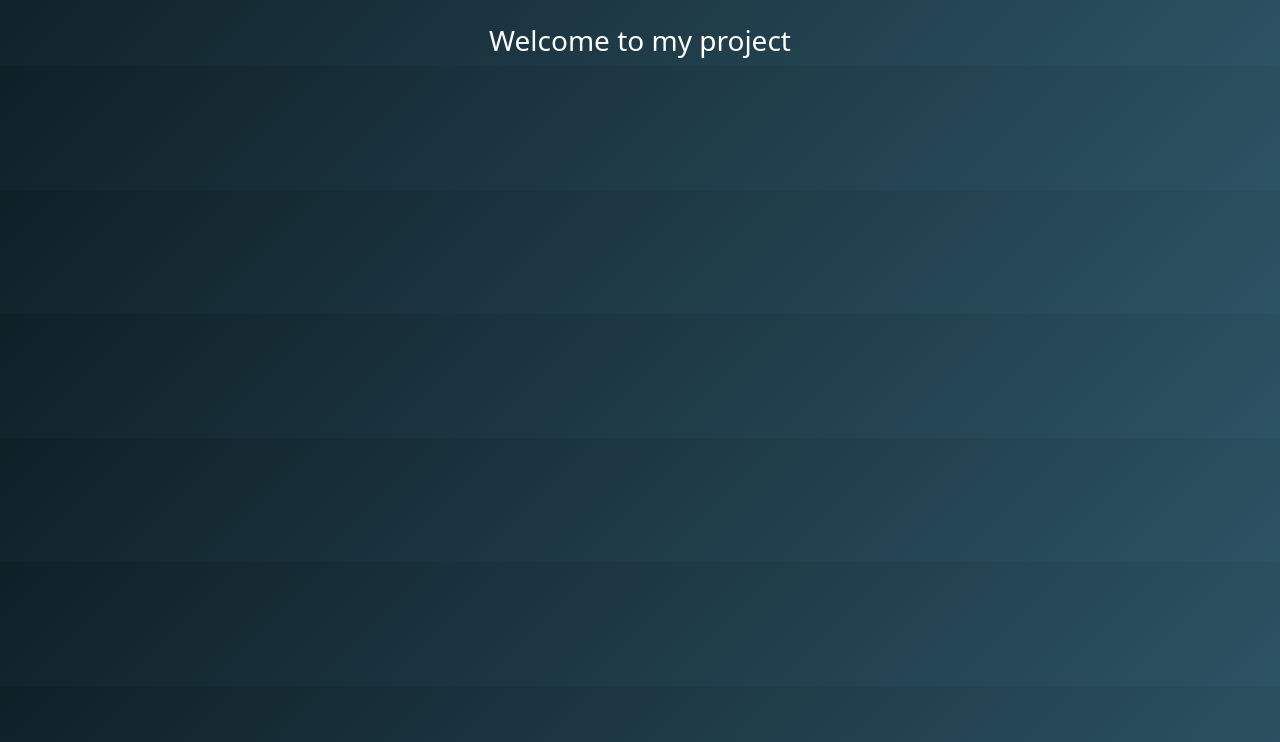
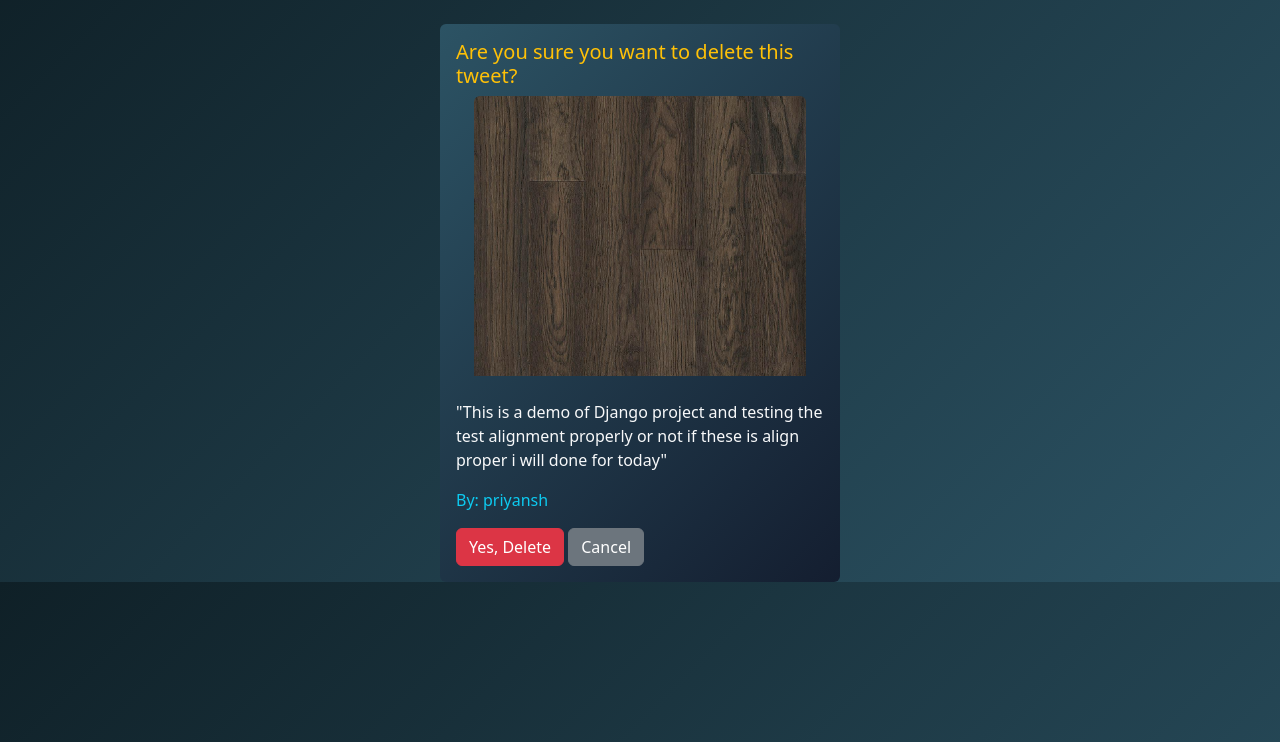
Before and after one commit to priyansh0712/Django-Project, a Django app: page /2/delete/ in a window 1280 px wide. Shown: the part 58-800 px from the top of the page. Run offline with Django 5.2, Linux system fonts and the light colour scheme; a user stored in the database is signed in; data comes from the database, SQL or seed files in the repository; both versions use the stored data as it was after the commit.

Commit message:
Add Functionalities

```diff
--- a/Project/tweet/forms.py
+++ b/Project/tweet/forms.py
@@ -4,4 +4,4 @@
 class TweetForm(forms.ModelForm):
     class Meta:
         model = Tweet
-        fields = ['text','photo']  # Name should must be a Fields
+        fields = ['text','photo']  # Removed 'user' field as it should be set in the view
--- a/Project/tweet/templates/tweet_delete.html
+++ b/Project/tweet/templates/tweet_delete.html
@@ -1,9 +1,28 @@
 {% extends "layout.html" %}
 
 {% block title %}
-    Tweet with Me
+    Delete Tweet
 {% endblock %}
 
 {% block content %}
-    <h3 class="text-center text-white mt-4">Welcome to my project</h3>
+    <div class="container mt-4">
+        {% comment %} <h3 class="text-center text-white">Delete Tweet</h3> {% endcomment %}
+        <div class="card mx-auto" style="max-width: 400px; background: linear-gradient(135deg, #2C5364, #141E30); border: none;">
+            <div class="card-body text-light">
+                <h5 class="card-title text-warning">Are you sure you want to delete this tweet?</h5>
+                <img src="{{ tweet.photo.url }}" style="width: 90%;
+                height: 280px;
+                object-fit: cover;
+                display: block;
+                margin: 0 auto;" class="card-img-top rounded-top" alt="Tweet image">
+                <p class="card-text mt-4">"{{ tweet.text }}"</p>
+                <p class="text-info">By: {{ tweet.user.username }}</p>
+                <form method="post" class="d-inline">
+                    {% csrf_token %}
+                    <button type="submit" class="btn btn-danger">Yes, Delete</button>
+                    <a href="{% url 'display_tweet' %}" class="btn btn-secondary">Cancel</a>
+                </form>
+            </div>
+        </div>
+    </div>
 {% endblock %}
--- a/Project/tweet/templates/tweet_list.html
+++ b/Project/tweet/templates/tweet_list.html
@@ -59,8 +59,8 @@
               <h5 class="card-title fw-bold mb-2" style="color: #5495b0ff;">{{ tweet.user.username }}</h5>
               <p class="card-text" style="color: #f5f5f5;">{{ tweet.text }}</p>
               <div class="d-flex gap-2 mt-3">
-                <button href="{% url 'edit_tweet' tweet.id %}" class="btn edit-btn">Edit</button>
-                <button href="{% url 'delete_tweet' tweet.id %}" class="btn delete-btn">Delete</button>
+                <a href="{% url 'edit_tweet' tweet.id %}" class="btn edit-btn">Edit</a>
+                <a href="{% url 'delete_tweet' tweet.id %}" class="btn delete-btn">Delete</a>
               </div>
             </div>
           </div>
--- a/Project/tweet/urls.py
+++ b/Project/tweet/urls.py
@@ -21,7 +21,7 @@
 from . import views
 
 urlpatterns = [
-    path('', views.dispay_tweet , name="dialay_tweet"),
+    path('', views.dispay_tweet , name="display_tweet"),
     path('create/',views.create_tweet,name ="create_tweet"),
     path('<int:tweet_id>/edit/', views.edit_tweet, name='edit_tweet'),
     path('<int:tweet_id>/delete/',views.delete_tweet,name="delete_tweet"),
--- a/Project/tweet/views.py
+++ b/Project/tweet/views.py
@@ -2,15 +2,13 @@
 from .models import Tweet
 from .forms import TweetForm
 from django.shortcuts import get_object_or_404,redirect
-# Create your views here.
 
-def testing(request):
-    return render(request,'index.html')
-
+# View for Display all Tweet
 def dispay_tweet(request):
     tweets = Tweet.objects.all().order_by('-date')
     return render(request,'tweet_list.html',{'tweet': tweets})
 
+# View for Create Tweet
 def create_tweet(request):
     form = None
     if request.method == 'POST':
@@ -20,13 +18,18 @@
             tweet.user = request.user
             tweet.save()
             return redirect('display_tweet')
+        else:
+            print(form.errors)
     else:
         form = TweetForm()
     return render(request,'tweet_form.html',{'form':form})
 
+# View for Edit Tweet
 def edit_tweet(request , tweet_id):
+    # Get the tweet object or return 404 if not found, ensuring user owns the tweet
     tweet = get_object_or_404(Tweet,pk = tweet_id , user = request.user)
     if request.method == 'POST':
+        # Create form with POST data and files, binding to existing tweet instance
         form = TweetForm(request.POST , request.FILES , instance=tweet)
         if form.is_valid():
             tweet = form.save(commit=False)
@@ -34,12 +37,14 @@
             tweet.save()
             return redirect('display_tweet')
     else:
+        # Create form pre-populated with existing tweet data
         form = TweetForm(instance=tweet)
     return render(request,'tweet_form.html',{'form':form})
 
+# View for Delete Tweet
 def delete_tweet(request , tweet_id):
     tweet = get_object_or_404(Tweet , pk = tweet_id , user = request.user)
     if request.method == 'POST':
-        Tweet.delete()
+        tweet.delete()
         return redirect('display_tweet')
     return render(request,'tweet_delete.html',{'tweet':tweet})
```
Also changed, not shown: Project/tweet/templates/tweet_form.html (+13 -1 lines), Project/db.sqlite3, Project/media/photos/417644.jpg (added), Project/media/photos/6821093_Azzaro.jpg (added), Project/media/photos/6821093_Azzaro_w9hemnT.jpg (added), Project/media/photos/bruce-hardwood-samples-ar-142696-64_1000.jpg (added).
